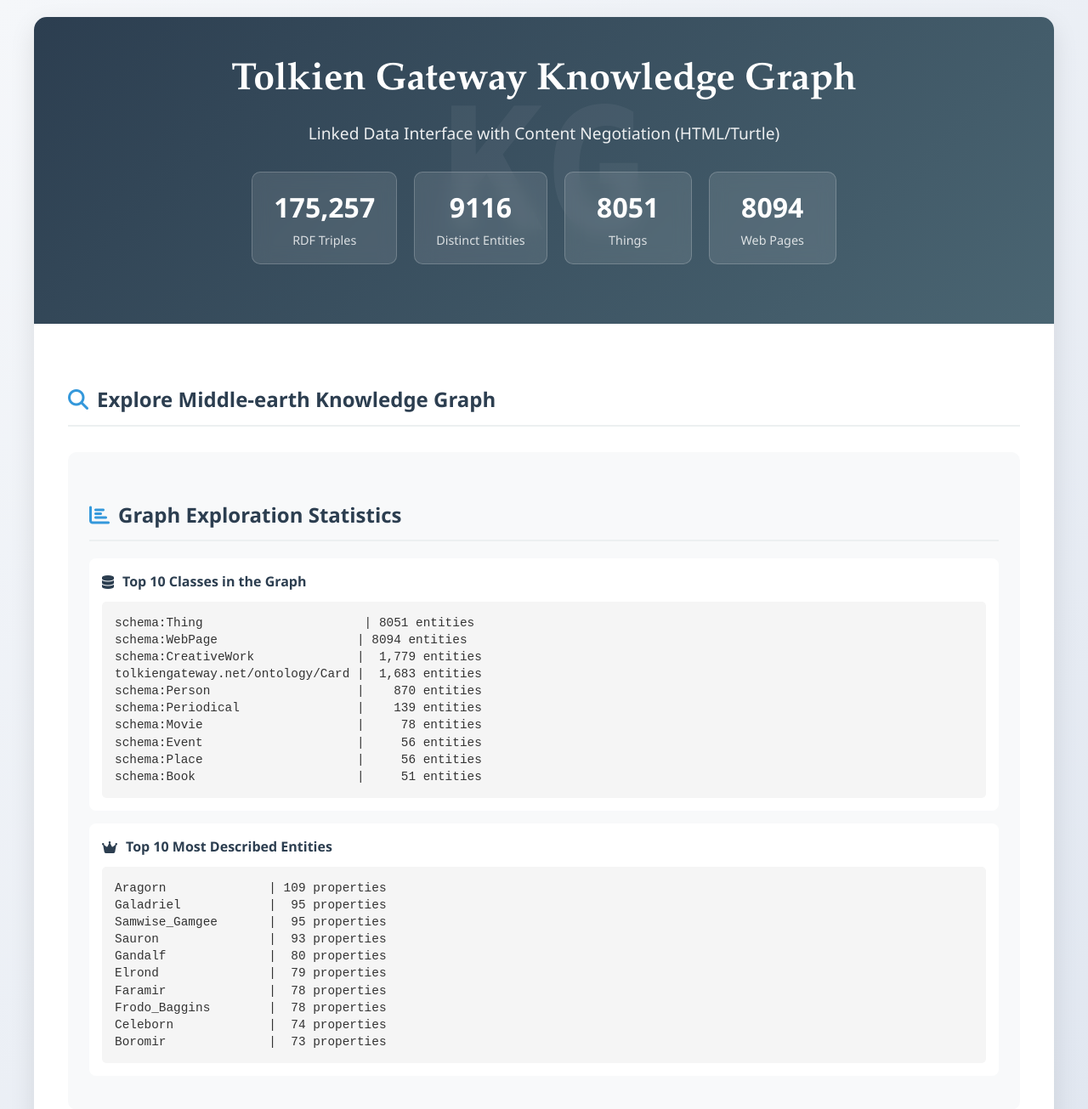
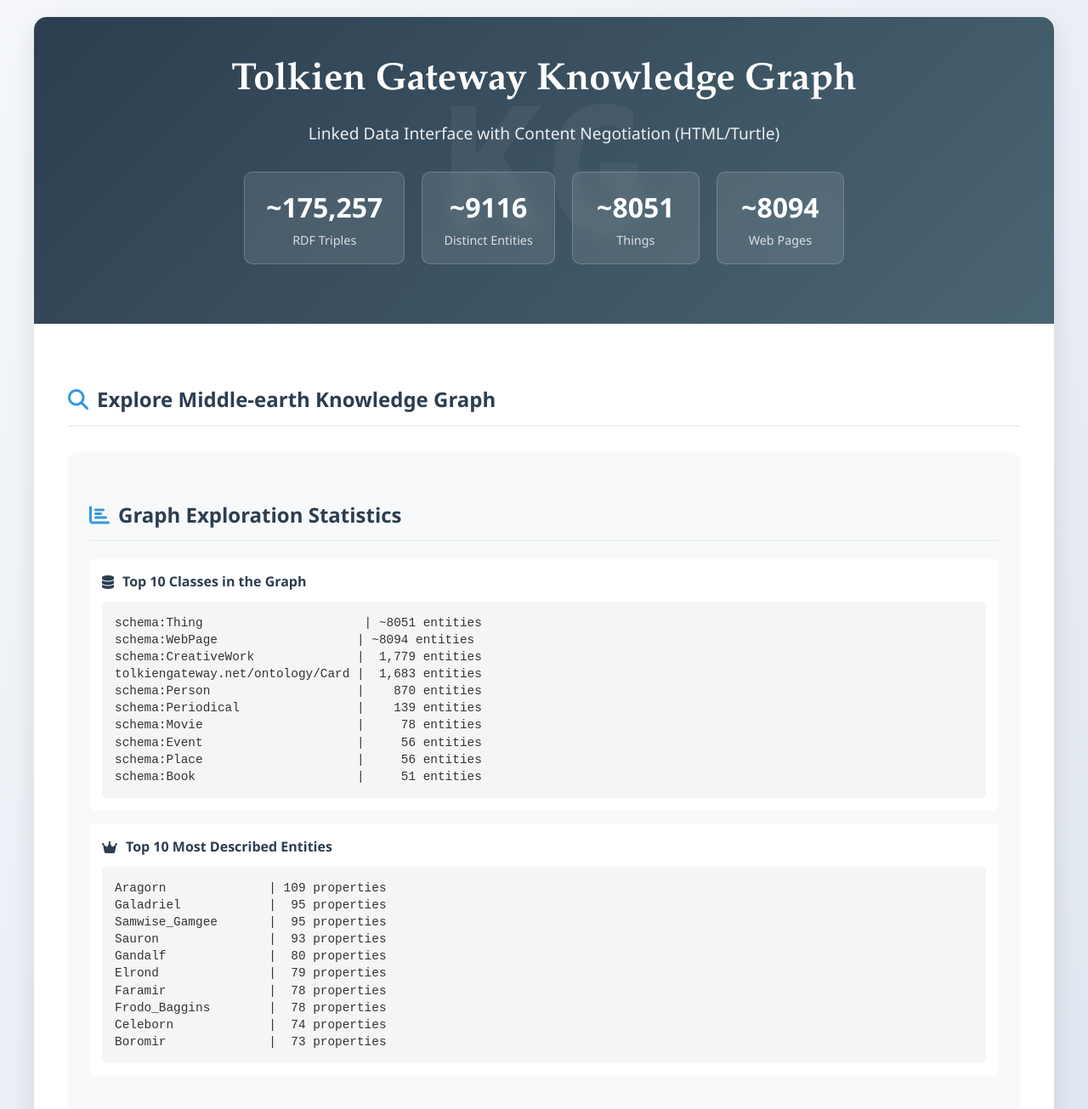
Before and after one commit to alphambd/tolkien_knowledge-graph, a Flask app: page / in a window 1280 px wide. Shown: the top 1305 px of the page at 85% size. Run offline with Flask 3, Linux system fonts and the light colour scheme.

Commit message:
Updating some file

```diff
--- a/templates/home.html
+++ b/templates/home.html
@@ -328,19 +328,19 @@
 
             <div class="stats">
                 <div class="stat-box">
-                    <span class="stat-number">175,257</span>
+                    <span class="stat-number">~175,257</span>
                     <span class="stat-label">RDF Triples</span>
                 </div>
                 <div class="stat-box">
-                    <span class="stat-number">9116</span>
+                    <span class="stat-number">~9116</span>
                     <span class="stat-label">Distinct Entities</span>
                 </div>
                 <div class="stat-box">
-                    <span class="stat-number">8051</span>
+                    <span class="stat-number">~8051</span>
                     <span class="stat-label">Things</span>
                 </div>
                 <div class="stat-box">
-                    <span class="stat-number">8094</span>
+                    <span class="stat-number">~8094</span>
                     <span class="stat-label">Web Pages</span>
                 </div>
             </div>
@@ -355,8 +355,8 @@
 
                 <div class="result-item">
                     <h4><i class="fas fa-database"></i> Top 10 Classes in the Graph</h4>
-                    <pre>schema:Thing                      | 8051 entities
-schema:WebPage                   | 8094 entities
+                    <pre>schema:Thing                      | ~8051 entities
+schema:WebPage                   | ~8094 entities
 schema:CreativeWork              |  1,779 entities
 tolkiengateway.net/ontology/Card |  1,683 entities
 schema:Person                    |    870 entities
```
